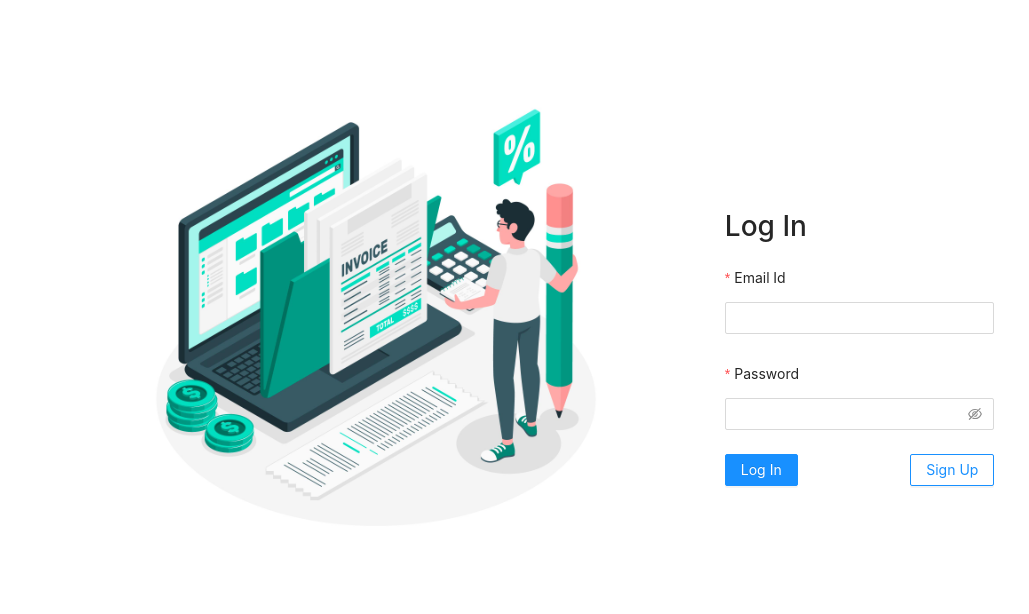
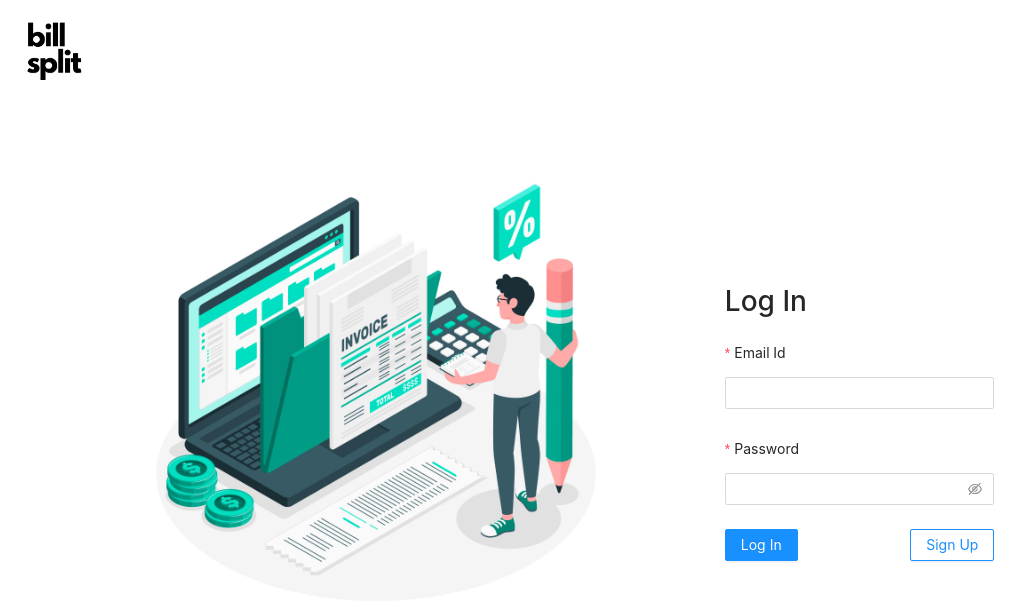
Before and after one commit to muditmahajan21/billsplit-frontend, a React (Create React App) app: page /login in a window 1280 px wide. Shown: the top 614 px of the page, without its empty margins (0-1029 px from the left). Built offline with nearby package versions, Linux system fonts and the light colour scheme.

Commit message:
add header

```diff
--- a/src/pages/AuthPages/Login.js
+++ b/src/pages/AuthPages/Login.js
@@ -3,6 +3,7 @@ import { Col, Row, Form, notification, Image, Input, Button } from "antd";
 import { EyeInvisibleOutlined, EyeTwoTone } from "@ant-design/icons";
 import { postService } from "../../services/httpServices";
 import { useNavigate } from "react-router-dom";
+import Header from "../../components/Header";
 
 const LogIn = () => {
 
@@ -31,9 +32,10 @@ const LogIn = () => {
 
   return (
     <>
+      <Header />
       <div
         style={{
-          marginTop: "7%",
+          marginTop: "5%",
           marginLeft: "12%",
         }}
       >
```
